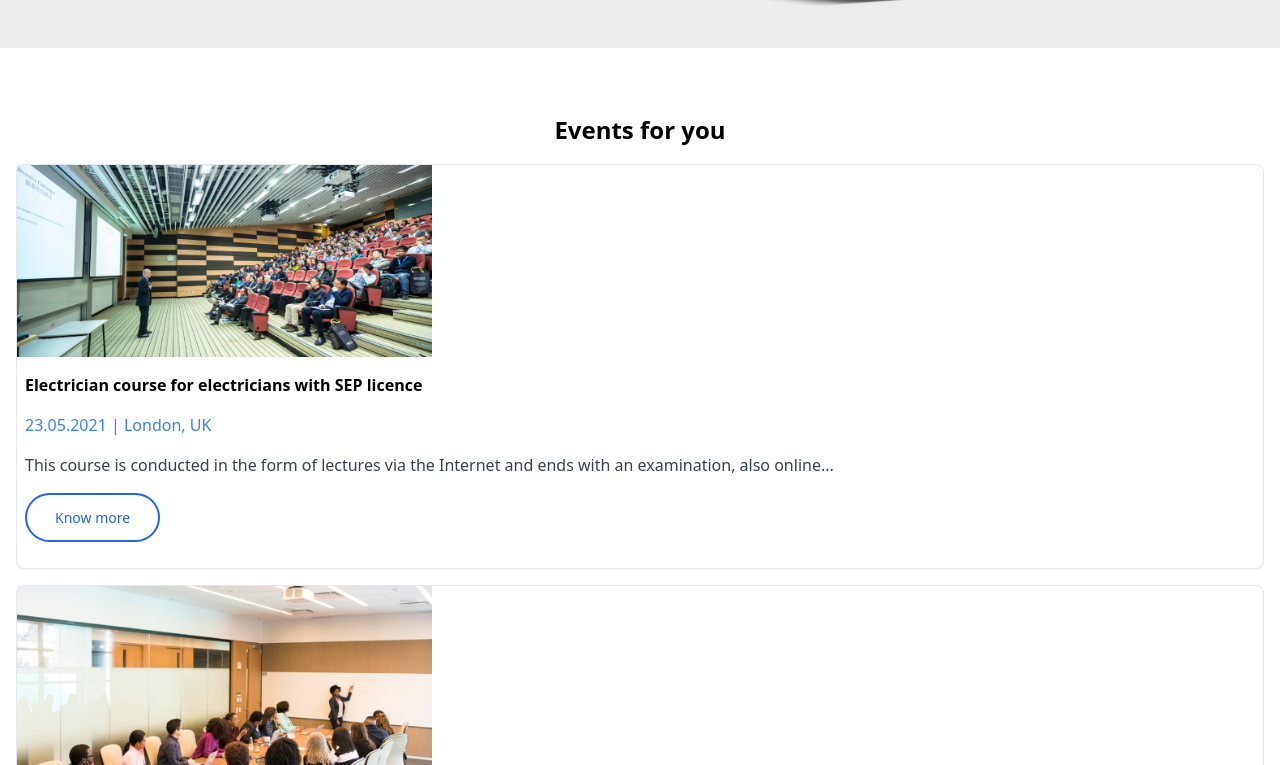
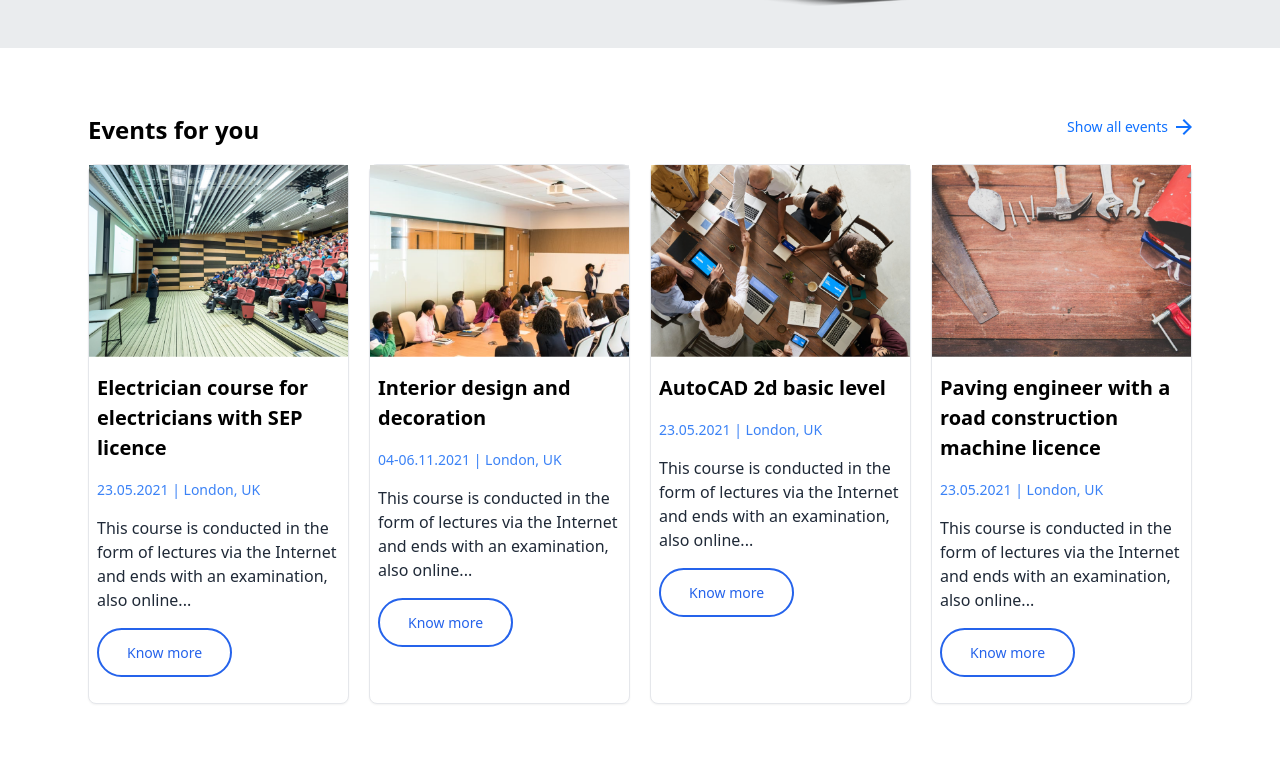
Before and after one commit to darshanbajgain/commerce-booster, a React (Vite) app: page / in a window 1280 px wide. Shown: the part 3215-3980 px from the top of the page. Built offline with nearby package versions, Linux system fonts and the light colour scheme.

Commit message:
style: events made responsive

```diff
--- a/src/component/EventSection/EventsCards.jsx
+++ b/src/component/EventSection/EventsCards.jsx
@@ -4,15 +4,15 @@ const EventsCards = ({ event }) => {
         <div className=" bg-white border border-gray-200
         rounded-lg shadow-sm mt-4 flex flex-col">
             <img
-                className="w-full h-48 object-cover md:w-1/3"
+                className="w-full h-48 object-cover"
                 src={event.image}
                 alt={event.title}
             />
             <div className="flex flex-col justify-between">
-                <div className="text-[16px]">
-                    <h2 className=" mt-4 mx-2  font-bold mb-4">{event.title}</h2>
-                    <p className="mx-2 text-blue-500 mb-4">{event.date_place}</p>
-                    <p className="mx-2 text-gray-700 mb-4">
+                <div className="text-[16px] ">
+                    <h2 className=" mt-4 mx-2  font-bold mb-4 lg:text-[20px]">{event.title}</h2>
+                    <p className="mx-2 text-blue-500 mb-4 text-[14px]">{event.date_place}</p>
+                    <p className="mx-2 text-gray-800 mb-4">
                         {event.desc}
                     </p>
                 </div>
--- a/src/component/EventSection/EventsComponent.jsx
+++ b/src/component/EventSection/EventsComponent.jsx
@@ -42,16 +42,20 @@ const EventsComponent = () => {
     ]
 
     return (
-        <div className="mt-[64px]">
-            <h1 className="text-[24px] font-bold text-center">Events for you</h1>
-            <div className="flex flex-col px-4">
+        <div className="mt-[64px] relative">
+            <div className="hidden lg:block absolute right-20 -top-4">
+                <CommonLink message={messageLinkName} />
+            </div>
+
+            <h1 className="text-[24px] font-bold text-center lg:text-start lg:px-[88px]">Events for you</h1>
+            <div className="flex flex-col lg:flex-row px-4 lg:px-[88px] lg:gap-x-5">
                 {
                     events.map(event => (
                         < EventsCards event={event} key={event.id} />
                     ))
                 }
             </div>
-            <div className="mt-1">
+            <div className="mt-1 lg:hidden">
                 <CommonLink message={messageLinkName} />
             </div>
         </div>
```
